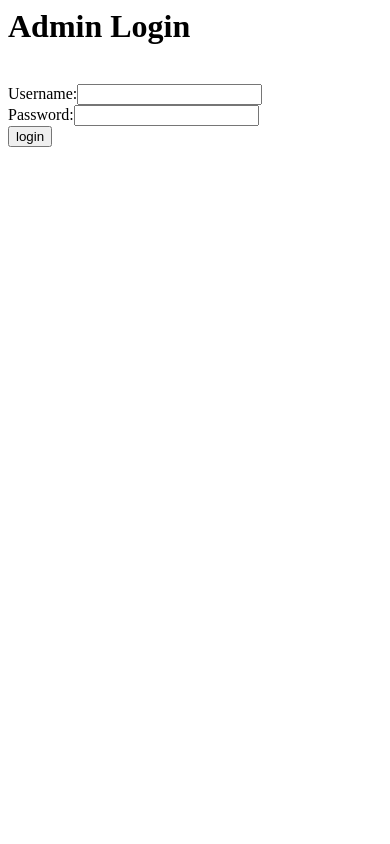
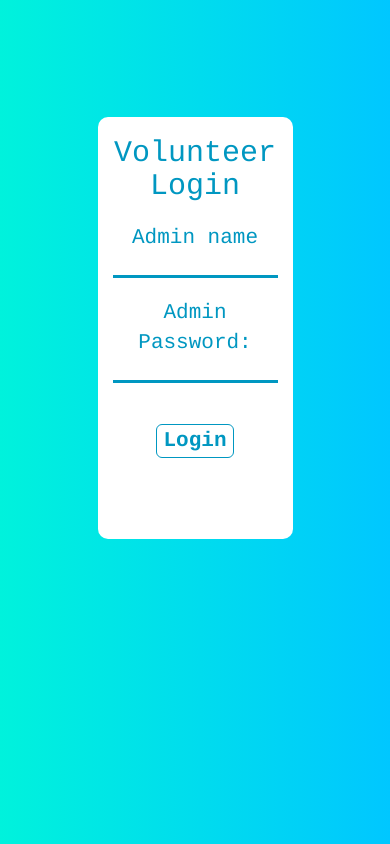
Before and after one commit to Stephen2206/cricketwebsite, a PHP site: page /Admin.php in a window 390 px wide. Run offline with PHP 8.4, Linux system fonts and the light colour scheme.

Commit message:
new changes to master branch

```diff
--- a/front end/Admin.php
+++ b/front end/Admin.php
@@ -1,10 +1,133 @@
 <html>
-<h1>Admin Login</h1><br>
-<form action="adminpanel.php" method="post">
+<head>
+<title>Admin</title>
+<meta charset="UTF-8">
+<meta name="viewport" content="width=device-width, initial-scale=1.0">
+<link rel="stylesheet" href="https://maxcdn.bootstrapcdn.com/bootstrap/3.3.7/css/bootstrap.min.css">
+<!-- jQuery library -->
+<script src="https://ajax.googleapis.com/ajax/libs/jquery/3.3.1/jquery.min.js"></script>
+<!-- Latest compiled JavaScript -->
+<script src="https://maxcdn.bootstrapcdn.com/bootstrap/3.3.7/js/bootstrap.min.js"></script>
+<style>
+body{
+	margin: 0;
+	padding: 0;
+	border: 0;
+	background:linear-gradient( 90deg, #00f2dc, #00c7ff);
+}
+#section1{
+font-family: Courier, Arial, Serif;
+color: #0097c1;
+background-color: white;
+height: 50%;
+margin-top: 13.5%;
+border-radius: 10px;
+width: 50%;
+}
 
-Username:<input type="text" name="un" required><br>
-Password:<input type="password" name="pw" required><br>
-<input type="submit" value="login">
+input[type=text], input[type=password]{
+border: none;
+outline: none;
+color: #0097c1;
+width: 100%;
+background-color: white;
+}
+
+#submitbtn{
+border: 1px solid #0097c1;
+border-radius: 6px;
+color: #0097c1;
+font-weight: bold;
+font-size: 1.5em;
+background: none;
+margin-top: 40px;
+}
+
+#logoutbtn{
+border: 1px solid #0097c1;
+border-radius: 6px;
+color: #0097c1;
+font-weight: bold;
+font-size: 1.5em;
+background: none;
+margin-top: 10px;
+margin-right: 20px;
+}
+@media only screen and (max-width: 767px){
+	#section1{
+		margin-top: 30%;
+	}
+}
+</style>
+
+</head>
+<body>
+<?php
+
+session_start();
+//unset($_SESSION['user']);
+$conn = mysqli_connect("localhost", "root", "", "cricket_website");
+if($conn->connect_error){
+die("Connection failed" . $conn->connect_error);
+}
+if(isset($_POST['user']))
+{$un = $_POST['user'];
+$pw = $_POST['password'];
+
+//$sql="select*from logindetails;";
+$stmt=$conn->prepare("select username,password from admin where username=? and password=? LIMIT 1;");
+$stmt->bind_param("ss", $un, $pw); //each s stands for one bind variable it can be any other character other than s also
+$stmt->execute();
+$stmt->bind_result($un, $pw);
+$stmt->store_result();
+
+if($stmt->num_rows==1){
+	//session_start();
+$_SESSION['user']=$un;
+header("Location: ./teamstats.php");
+//$_SESSION['user']=$un;
+//exit();
+}
+
+else{
+$message = "Invalid username or password";
+echo "<script type='text/javascript'>alert('$message');</script>";
+}
+}
+//if($result->num_rows>0){
+//while($row=$result->fetch_assoc()){
+//echo "<br>".$row["sr_no"]." ".$row["user"]." ".$row["name"];
+
+//else{
+//echo "0 results";
+//}
+
+?>
+<div class="container" id="section1">
+<form method="post" >
+<center><h2 style="margin-top:20px;">Volunteer Login</h2></center>
+
+<div class="row" style="margin-top: 20px;">
+<div class="col-md-6 text-center" style="font-size: 1.5em;;">Admin name</div>
+<div class="col-md-6">
+<input type="text" name="user" style="border-bottom: 3px solid #0097c1;">
+</div>
+</div>
+<div class="row" style="margin-top: 20px;">
+<div class="col-md-6 text-center" style="font-size: 1.5em;">Admin Password:</div>
+<div class="col-md-6">
+<input type="password" name="password" style="border-bottom: 3px solid #0097c1;">
+</div>
+</div>
+
+<div class="row">
+<div class="col-md-4"></div>
+<div class="col-md-4 text-center"><input type="submit" name="sub" id="submitbtn" value="Login"></div>
+<div class="col-md-4"></div>
+</div>
+
 </form>
 
+</div>
+</body>
 </html>
--- a/front end/navbar.php
+++ b/front end/navbar.php
@@ -10,7 +10,7 @@
         <li><a href="News.html">News</a></li>
         <li><a href="Schedule.html">Schedule</a></li>
 		<li><a href="Stats.php">Statistics</a></li>
-        <li><a href="teams.php">Teams</a></li>
+        <li><a href="teamstats.php">Team Statistics</a></li>
 
 	</ul>
 	</div>
```
Also changed, not shown: admin/admin.php (+8 -1 lines), front end/Admin_Login.php (deleted, +0 -9 lines), front end/Stats.php (+6 -7 lines), front end/adminpanel.php (deleted, +0 -9 lines), front end/teamstats.php (added, +71 -0 lines).
